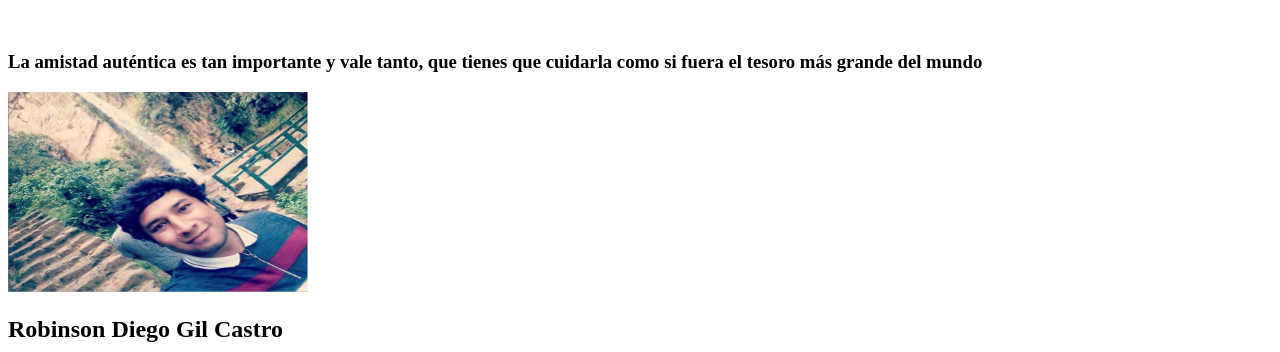
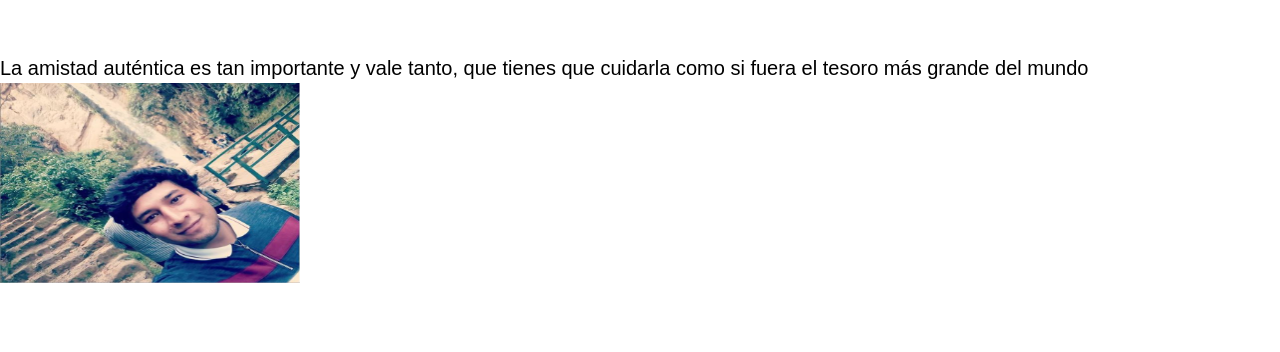
Before and after one commit to aemanya/alex, a plain HTML site: page contactos.html in a window 1280 px wide. Shown: the part 181-533 px from the top of the page. Drawn offline with Linux system fonts and the light colour scheme.

Commit message:
Update contactos.html

```diff
--- a/contactos.html
+++ b/contactos.html
@@ -6,7 +6,10 @@
     <link rel="icon" type="image/png" href="imagenes/favicon.png">
     <meta name="viewport" content="width=device-width, initial-scale=1.0">
     <meta http-equiv="X-UA-Compatible" content="ie=edge">
-    <title>AQMpage</title>
+    <link rel="stylesheet" href="css/estilos01.css">
+    <link rel="stylesheet" href="css/estilos02.css">
+
+    <title>Contactos</title>
 </head>
 
 <body>
```
